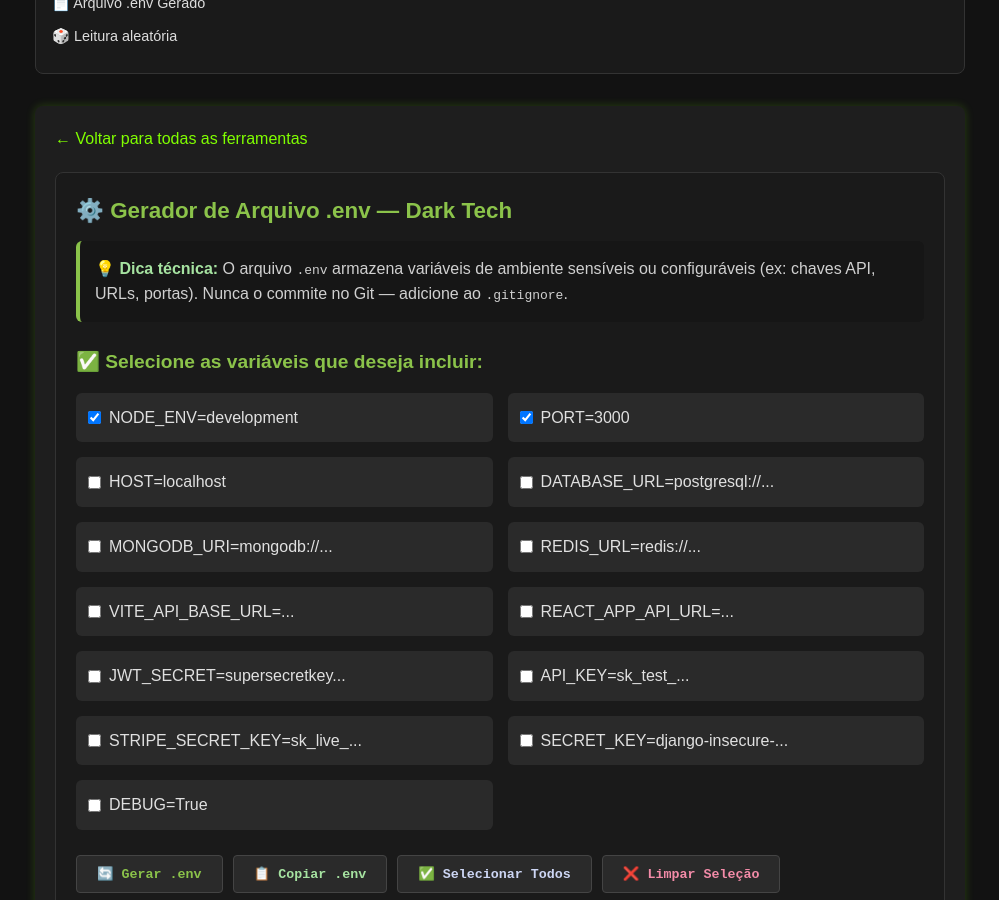
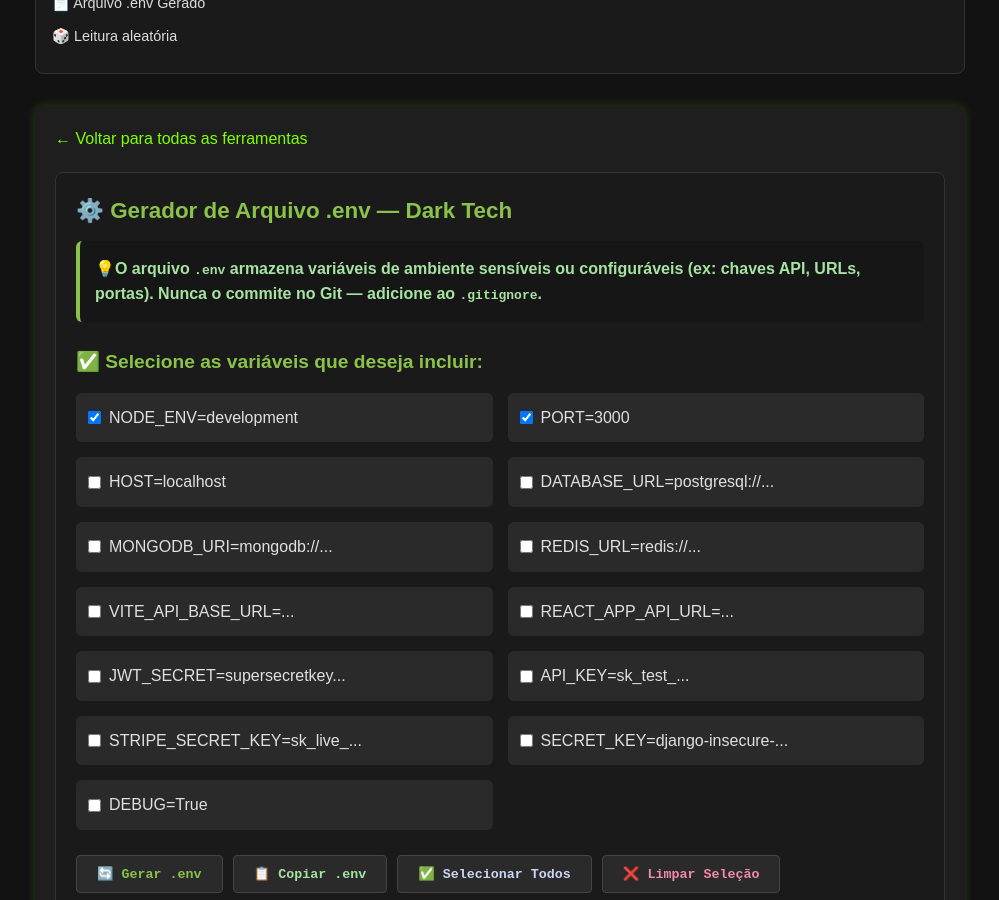
Before and after one commit to Piolinux/piolinux-site, a Jekyll site: the page built from _pages/_tools/crie-env-online-node-python-django-rails.html, in a window 1280 px wide and 900 px high, scrolled down 324 px. Shown: the whole window, without its empty margins (140-1139 px from the left). Built offline with Jekyll 4.4.1, drawn with Linux system fonts in a browser that asks for light colours.

Commit message:
Update crie-env-online-node-python-django-rails.html

```diff
--- a/_pages/_tools/crie-env-online-node-python-django-rails.html
+++ b/_pages/_tools/crie-env-online-node-python-django-rails.html
@@ -19,8 +19,8 @@ tags: [env, variaveis, nodejs, python, django, rails, config, desenvolvedor]
     <h2 class="tool-title" style="color: #8bc34a; margin-top: 0; font-size: 1.4em;">⚙️ Gerador de Arquivo .env — Dark Tech</h2>
 
     <div class="tip-box" style="margin-bottom: 25px; background: #161616; padding: 15px; border-radius: 6px; border-left: 4px solid #8bc34a; color: #d0d0d0;">
-      <strong style="color: #a6e3a1;">💡 Dica técnica:</strong> O arquivo <code>.env</code> armazena variáveis de ambiente sensíveis ou configuráveis (ex: chaves API, URLs, portas). Nunca o commite no Git — adicione ao <code>.gitignore</code>.
-    </div>
+      <strong style="color: #a6e3a1;">💡O arquivo <code>.env</code> armazena variáveis de ambiente sensíveis ou configuráveis (ex: chaves API, URLs, portas). Nunca o commite no Git — adicione ao <code>.gitignore</code>.
+     </strong></div>
 
     <div style="margin-bottom: 25px;">
       <h3 style="color: #8bc34a; margin-bottom: 15px; font-size: 1.2em;">✅ Selecione as variáveis que deseja incluir:</h3>
```
